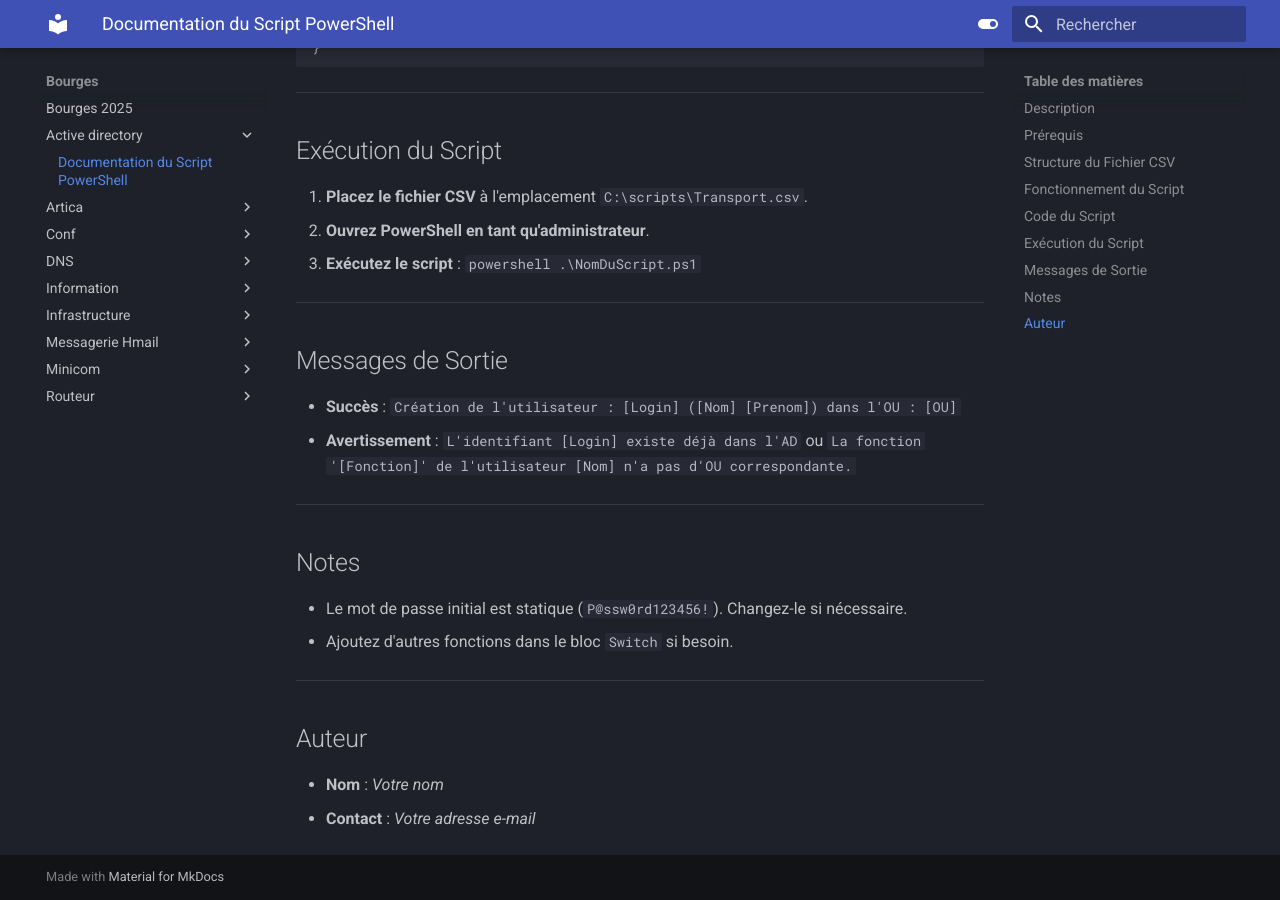
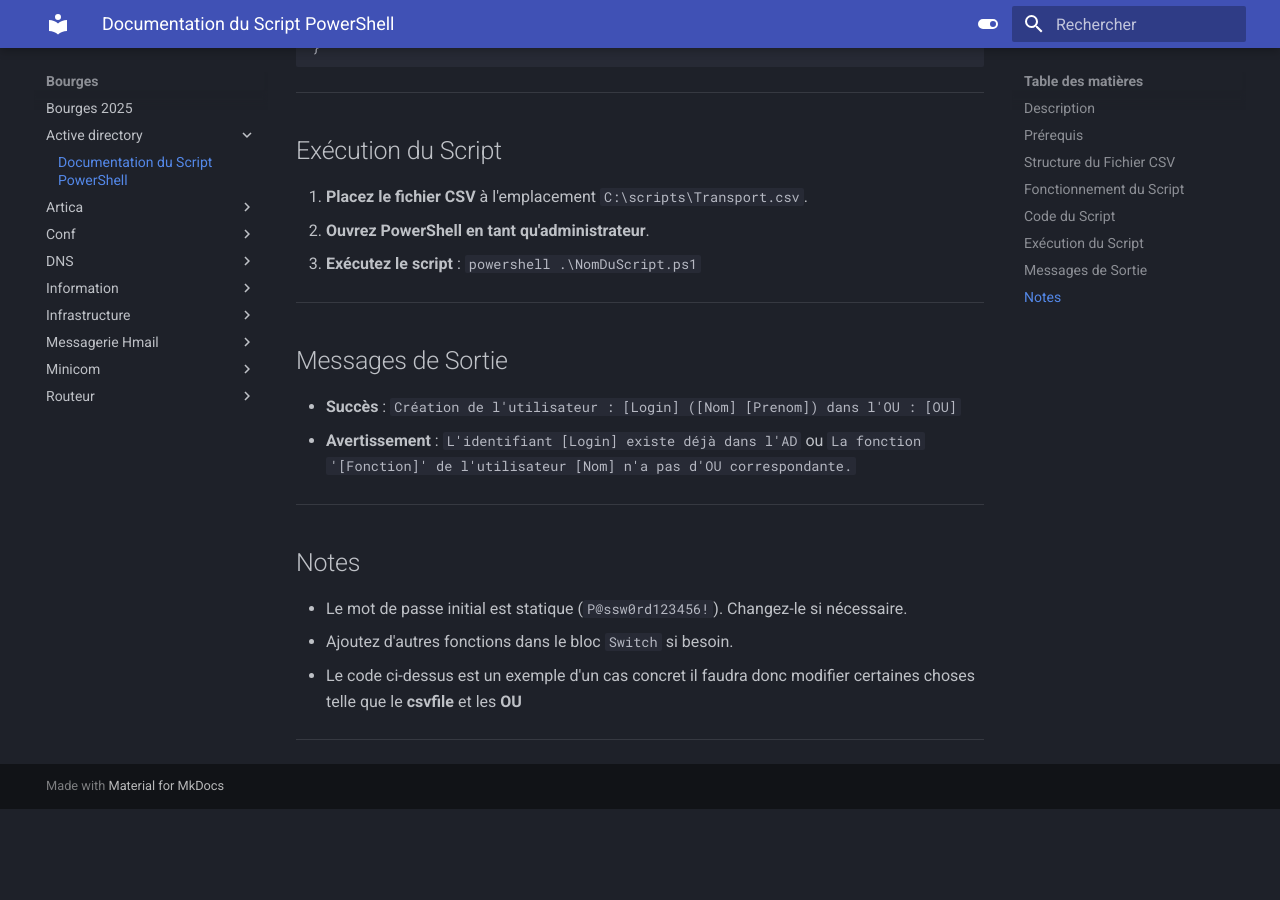
Before and after one commit to PatrickDummans/Bourges2025, an MkDocs documentation site: the page built from docs/Active directory/AD.md, in a window 1280 px wide and 900 px high, scrolled down 2636 px. Built offline with MkDocs 1.6.1 and Material for MkDocs 9.7.7, drawn with Linux system fonts in a browser that asks for light colours; after the commit the page ends 3445 px from its top, so only the background shows below that.

Commit message:
MOOOONSTRE

```diff
--- a/docs/Active directory/AD.md
+++ b/docs/Active directory/AD.md
@@ -126,9 +126,5 @@ Foreach($Utilisateur in $CSVData){
 ## Notes
 - Le mot de passe initial est statique (`P@ssw0rd123456!`). Changez-le si nécessaire.
 - Ajoutez d'autres fonctions dans le bloc `Switch` si besoin.
-
+- Le code ci-dessus est un exemple d'un cas concret il faudra donc modifier certaines choses telle que le **csvfile** et les **OU**
 ---
-
-## Auteur
-- **Nom** : *Votre nom*
-- **Contact** : *Votre adresse e-mail*
```
